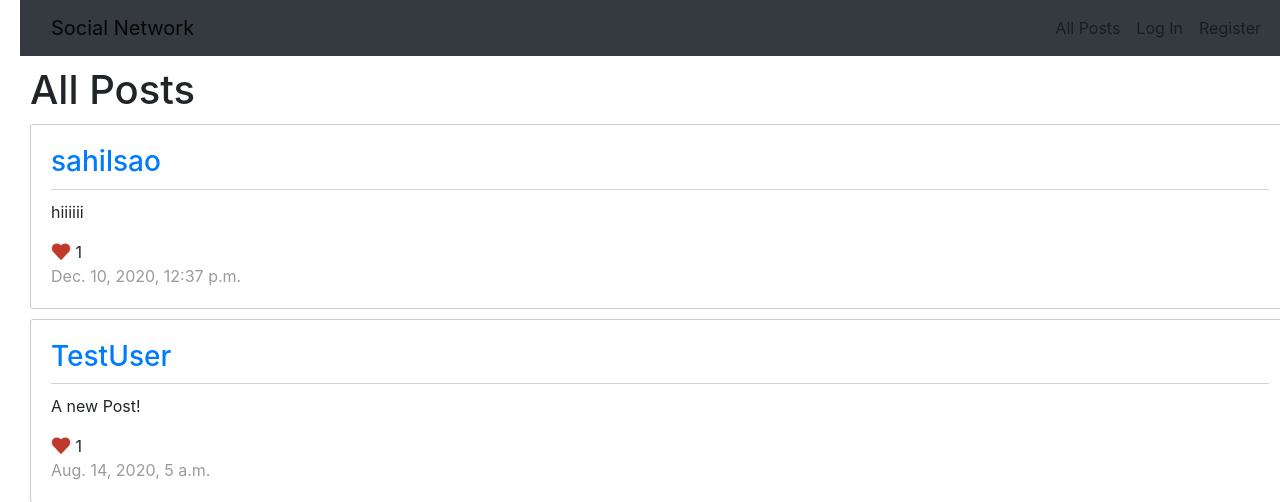
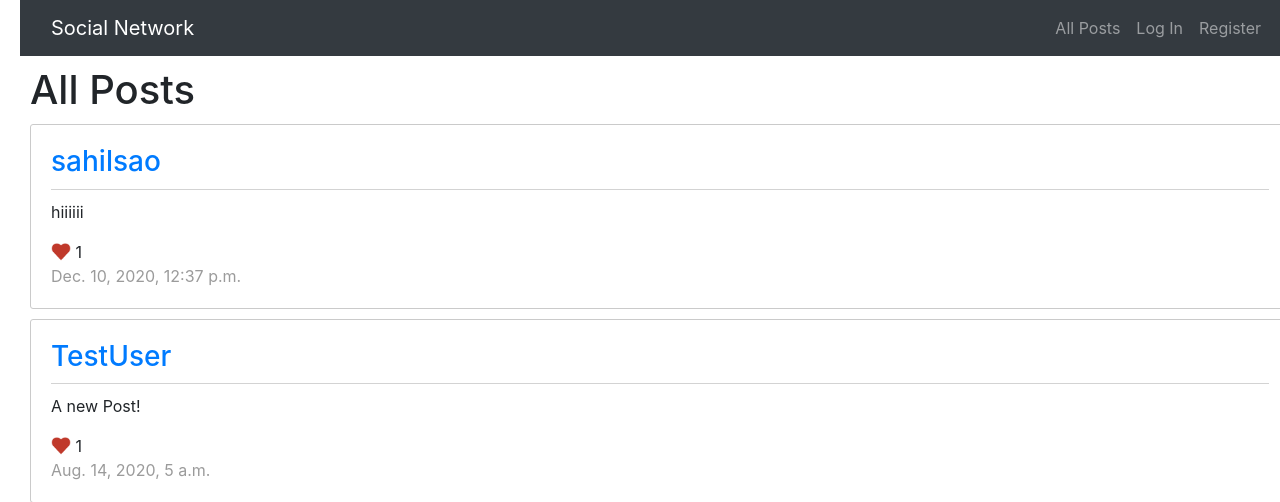
Before and after one commit to sahilsao/Basic-Social-Network-master, a Django app: page / in a window 1280 px wide. Shown: the top 502 px of the page. Run offline with Django 3.2, Linux system fonts and the light colour scheme; data comes from the database, SQL or seed files in the repository; some libraries are stand-ins or nearby versions.

Commit message:
Update layout.html

```diff
--- a/network/templates/network/layout.html
+++ b/network/templates/network/layout.html
@@ -10,7 +10,7 @@
     </head>
     <body>
 
-        <nav class="navbar navbar-expand-md navbar-light bg-dark">
+        <nav class="navbar navbar-expand-md navbar-dark bg-dark">
            <div class="container-fluid">
             <a class="navbar-brand" href="{% url 'index' %}">Social Network</a>
 
```
